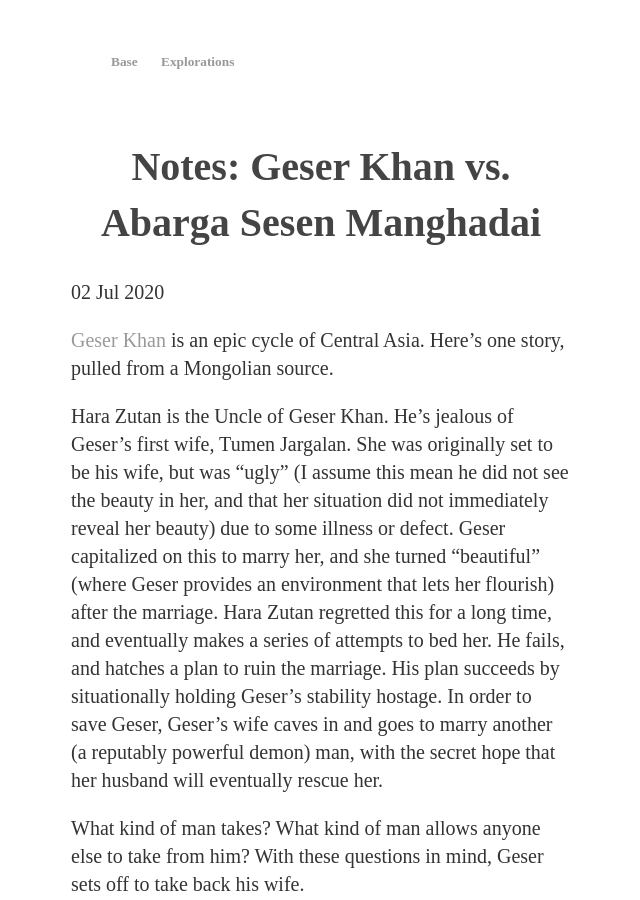
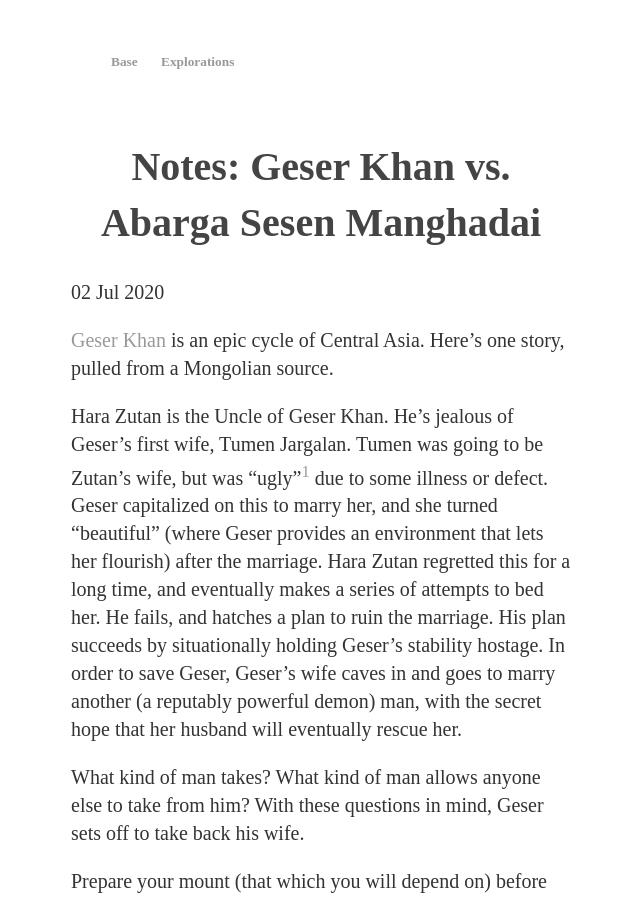
Before and after one commit to ray-dorai/ray-dorai.github.io, a Jekyll site: the page built from _posts/2020-07-02-notes-the-battle-with-abarga-sensen-manghadai.md, in a window 1280 px wide and 900 px high. Shown: the whole window, without its empty margins (319-959 px from the left). Built offline with Jekyll 4.4.1, drawn with Linux system fonts in a browser that asks for light colours; some of the changed text lies outside the part shown.

Commit message:
Update 2020-07-02-notes-the-battle-with-abarga-sensen-manghadai.md

```diff
--- a/_posts/2020-07-02-notes-the-battle-with-abarga-sensen-manghadai.md
+++ b/_posts/2020-07-02-notes-the-battle-with-abarga-sensen-manghadai.md
@@ -6,7 +6,9 @@
 
 [Geser Khan](https://en.wikipedia.org/wiki/Epic_of_King_Gesar) is an epic cycle of Central Asia. Here's one story, pulled from a Mongolian source.
 
-Hara Zutan is the Uncle of Geser Khan. He's jealous of Geser's first wife, Tumen Jargalan. She was originally set to be his wife, but was "ugly" (I assume this mean he did not see the beauty in her, and that her situation did not immediately reveal her beauty) due to some illness or defect. Geser capitalized on this to marry her, and she turned "beautiful" (where Geser provides an environment that lets her flourish) after the marriage. Hara Zutan regretted this for a long time, and eventually makes a series of attempts to bed her. He fails, and hatches a plan to ruin the marriage. His plan succeeds by situationally holding Geser's stability hostage. In order to save Geser, Geser's wife caves in and goes to marry another (a reputably powerful demon) man, with the secret hope that her husband will eventually rescue her.
+Hara Zutan is the Uncle of Geser Khan. He's jealous of Geser's first wife, Tumen Jargalan. Tumen was going to be Zutan's wife, but was "ugly"[^ugly] due to some illness or defect. Geser capitalized on this to marry her, and she turned "beautiful" (where Geser provides an environment that lets her flourish) after the marriage. Hara Zutan regretted this for a long time, and eventually makes a series of attempts to bed her. He fails, and hatches a plan to ruin the marriage. His plan succeeds by situationally holding Geser's stability hostage. In order to save Geser, Geser's wife caves in and goes to marry another (a reputably powerful demon) man, with the secret hope that her husband will eventually rescue her.
+
+[^ugly]: I assume this mean he did not see the beauty in her, and that her situation did not immediately reveal her beauty.
 
 What kind of man takes?
 What kind of man allows anyone else to take from him?
```
